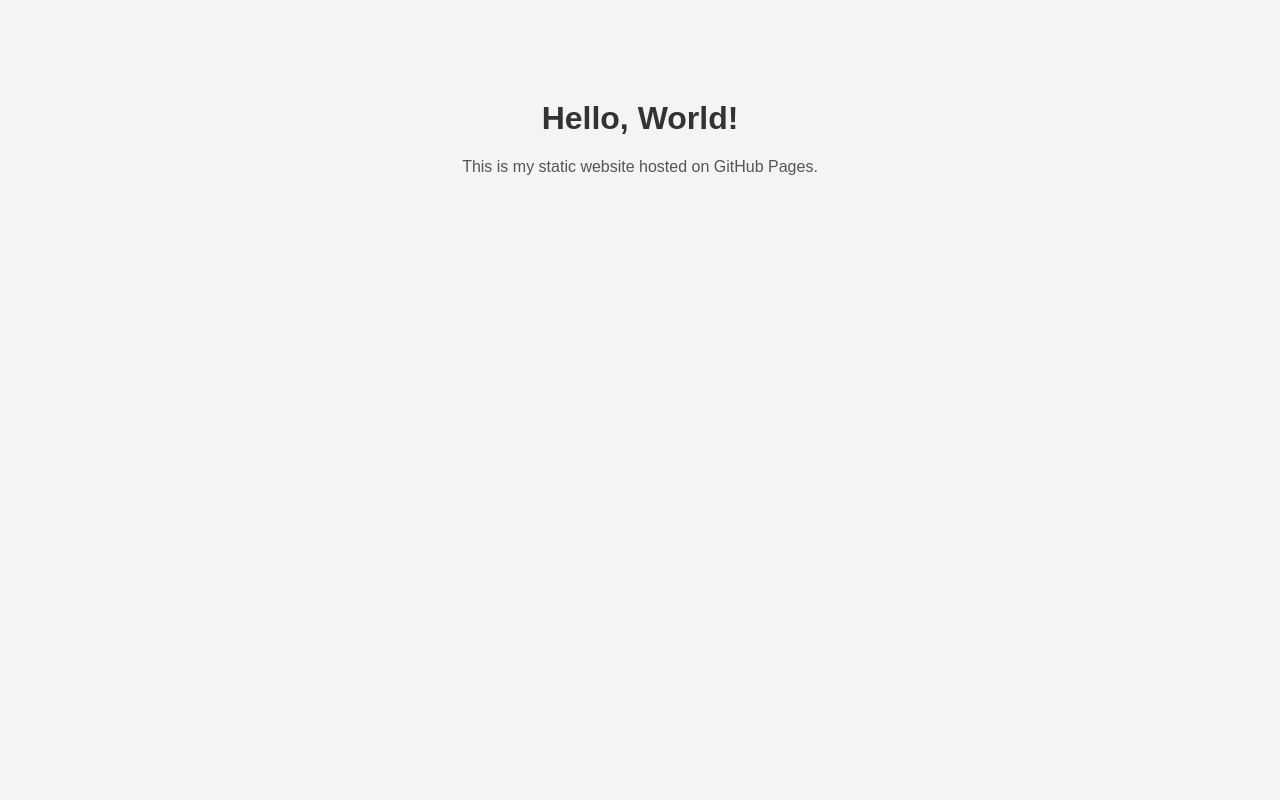
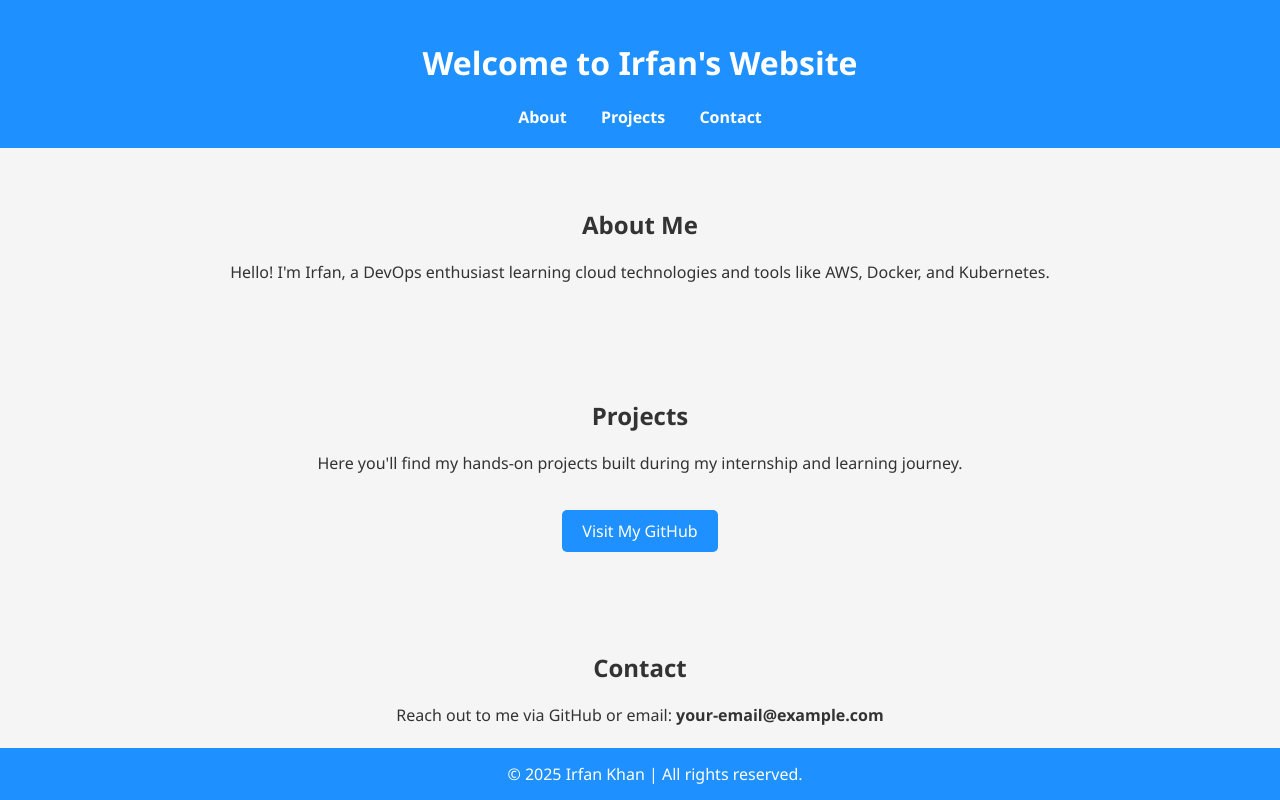
Before and after one commit to irfankhan47/static-site-task6, a plain HTML site: page index.html in a window 1280 px wide. Drawn offline with Linux system fonts and the light colour scheme.

Commit message:
Update index.html

```diff
--- a/index.html
+++ b/index.html
@@ -1,24 +1,83 @@
 <!DOCTYPE html>
-<html>
+<html lang="en">
 <head>
-  <title>My GitHub Page</title>
+  <meta charset="UTF-8" />
+  <meta name="viewport" content="width=device-width, initial-scale=1.0"/>
+  <title>Irfan's Portfolio</title>
   <style>
     body {
-      font-family: Arial, sans-serif;
-      text-align: center;
-      margin-top: 100px;
-      background-color: #f4f4f4;
-    }
-    h1 {
+      font-family: 'Segoe UI', sans-serif;
+      margin: 0;
+      background-color: #f5f5f5;
       color: #333;
     }
-    p {
-      color: #555;
+    header {
+      background-color: #1e90ff;
+      color: white;
+      padding: 20px 0;
+      text-align: center;
+    }
+    nav {
+      margin-top: 10px;
+    }
+    nav a {
+      color: white;
+      margin: 0 15px;
+      text-decoration: none;
+      font-weight: bold;
+    }
+    section {
+      padding: 40px;
+      text-align: center;
+    }
+    footer {
+      background-color: #1e90ff;
+      color: white;
+      text-align: center;
+      padding: 15px;
+      position: fixed;
+      bottom: 0;
+      width: 100%;
+    }
+    .btn {
+      display: inline-block;
+      padding: 10px 20px;
+      background-color: #1e90ff;
+      color: white;
+      text-decoration: none;
+      border-radius: 5px;
+      margin-top: 20px;
     }
   </style>
 </head>
 <body>
-  <h1>Hello, World!</h1>
-  <p>This is my static website hosted on GitHub Pages.</p>
+  <header>
+    <h1>Welcome to Irfan's Website</h1>
+    <nav>
+      <a href="#about">About</a>
+      <a href="#projects">Projects</a>
+      <a href="#contact">Contact</a>
+    </nav>
+  </header>
+
+  <section id="about">
+    <h2>About Me</h2>
+    <p>Hello! I'm Irfan, a DevOps enthusiast learning cloud technologies and tools like AWS, Docker, and Kubernetes.</p>
+  </section>
+
+  <section id="projects">
+    <h2>Projects</h2>
+    <p>Here you'll find my hands-on projects built during my internship and learning journey.</p>
+    <a class="btn" href="https://github.com/irfankhan47" target="_blank">Visit My GitHub</a>
+  </section>
+
+  <section id="contact">
+    <h2>Contact</h2>
+    <p>Reach out to me via GitHub or email: <strong>your-email@example.com</strong></p>
+  </section>
+
+  <footer>
+    &copy; 2025 Irfan Khan | All rights reserved.
+  </footer>
 </body>
 </html>
```
